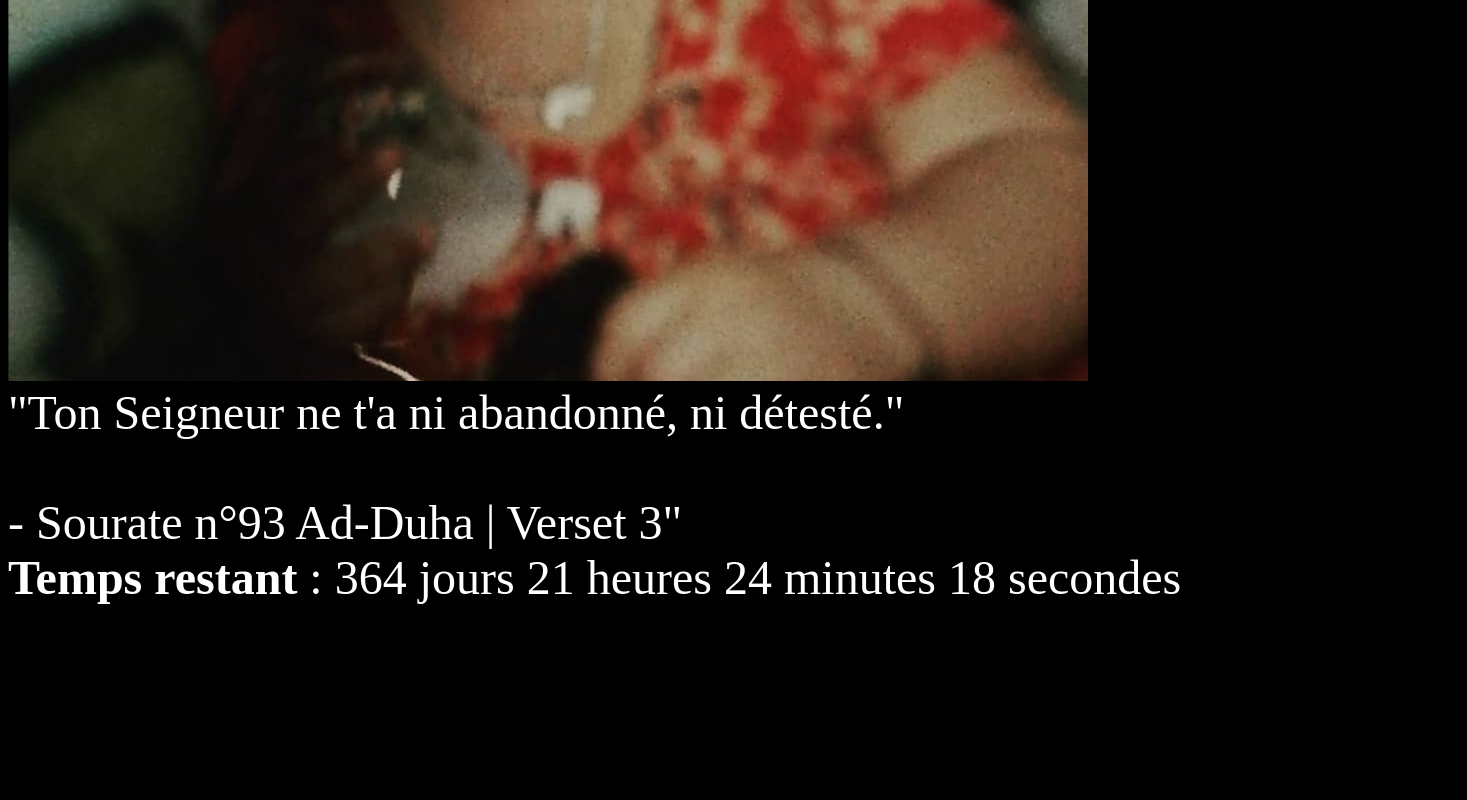
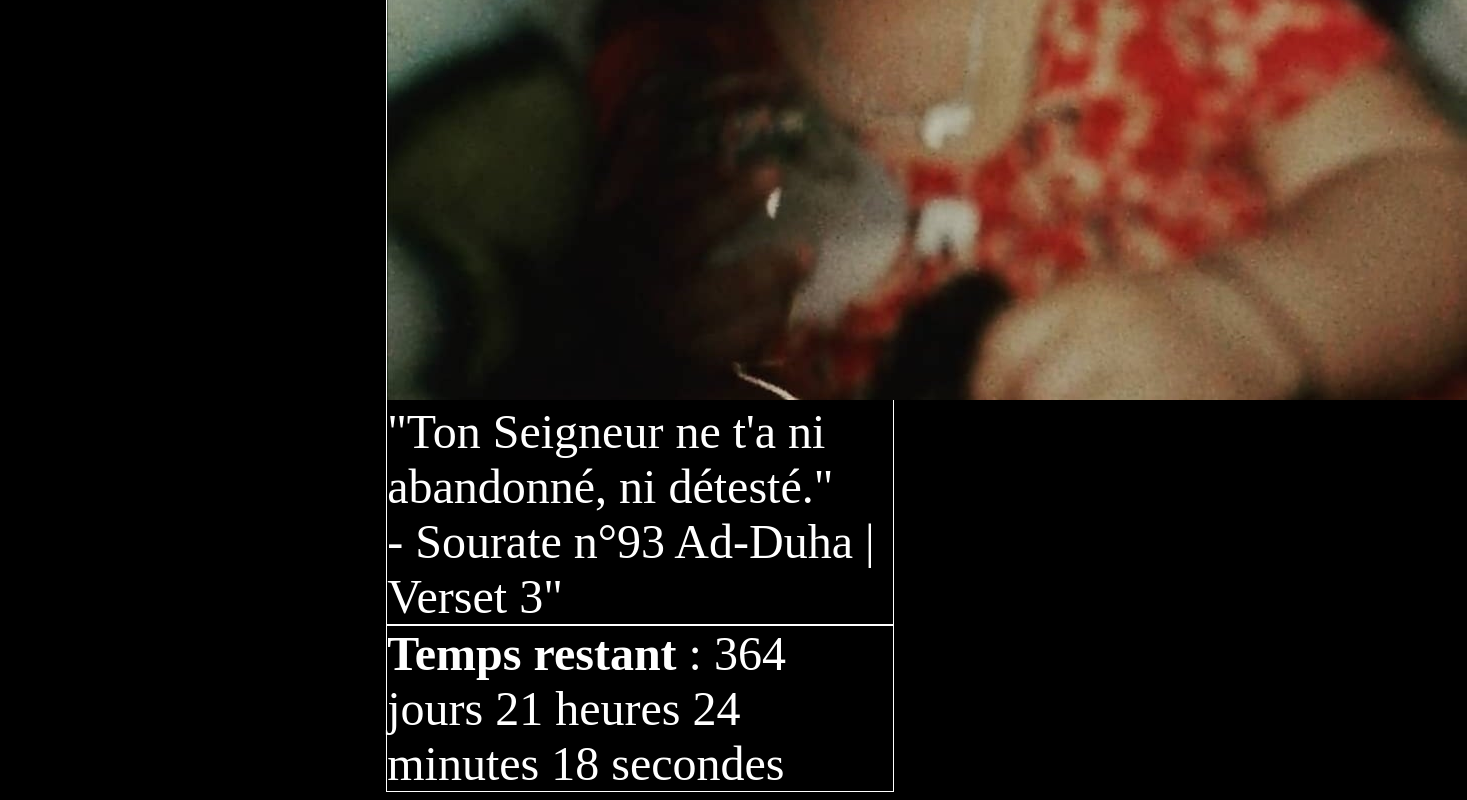
Before and after one commit to EragonRD/Rahim, a plain HTML site: page index.html in a window 1280 px wide. Shown: the part 846-1646 px from the top of the page, 1467 px wide, since content can reach past the window. Before the commit the page ends 1459 px from the top, so only its background shows below. Drawn offline with nearby package versions, Linux system fonts and the light colour scheme.

Commit message:
j'ai centrer l'image et le texte

```diff
--- a/index.html
+++ b/index.html
@@ -13,16 +13,30 @@ body{
 background-color:#000000;
 
 }
+
+div {
+  width:40%;
+  margin: auto;
+  border: 1px solid white;
+}
+
 </style>
+
 </head>
+  <div id ="marge">
+    img {
+    	max-width: 100%;
+    	height: 60%;
+    }
 
-  <img src="rahim.jpg" alt="Rahim" />
-  <br >
-  <FONT color ="ffffff" size="12" face="Times New Roman"> "Ton Seigneur ne t'a ni abandonné, ni détesté."  <br><br>
-- Sourate n°93 Ad-Duha | Verset 3"
+  <img src="rahim.jpg" alt="Rahim"  width="auto" height="auto" />
+  <br>
+    <FONT color ="ffffff" size="12" face="Times New Roman"> "Ton Seigneur ne t'a ni abandonné, ni détesté."  <br>
+  - Sourate n°93 Ad-Duha | Verset 3"
+  </div>
 
 <body>
-  <br>
+
 <div id="countdown">
   <strong>Temps restant</strong> :
   <span id="countdown_day" >--</span> jours
```
